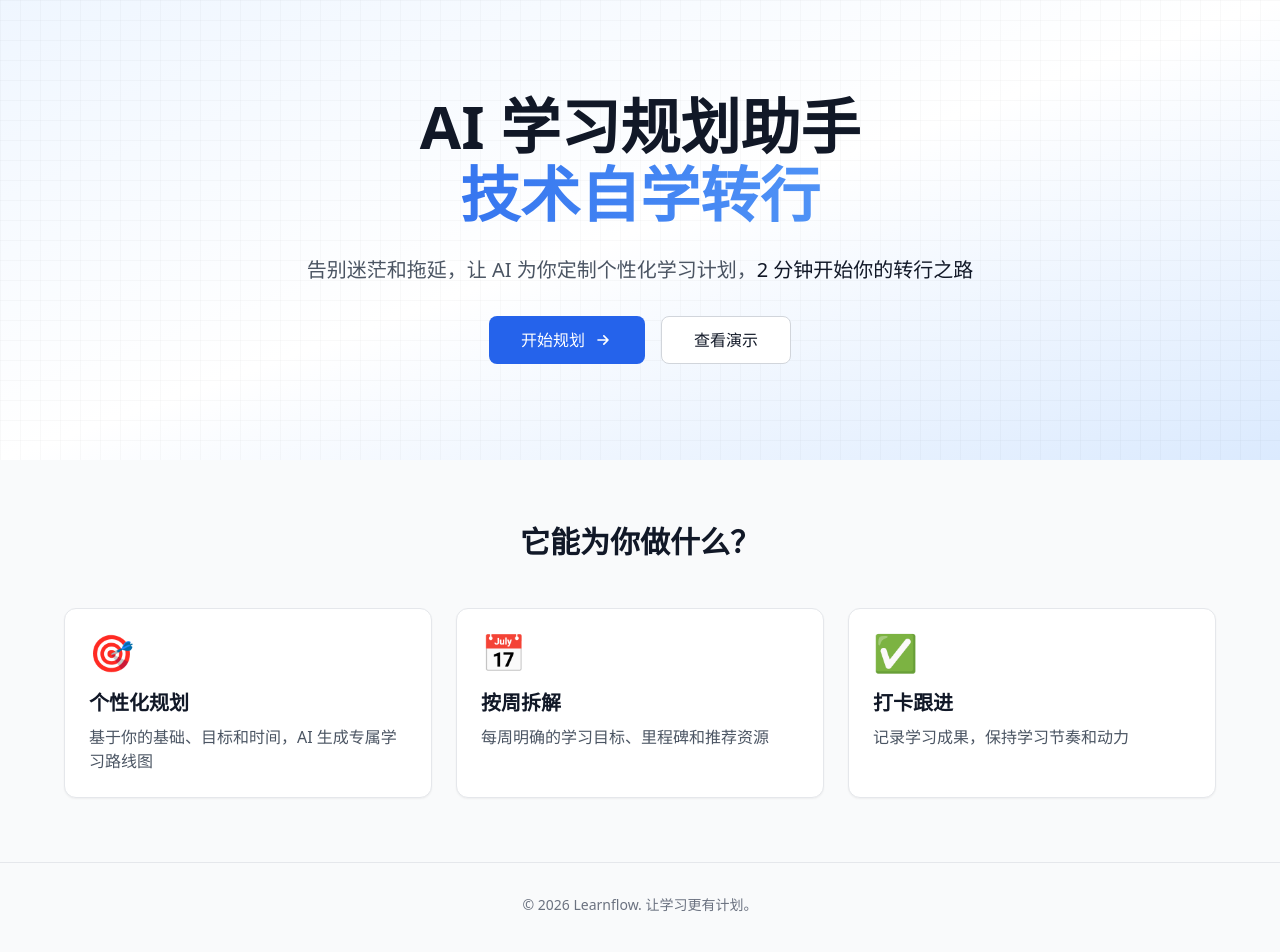
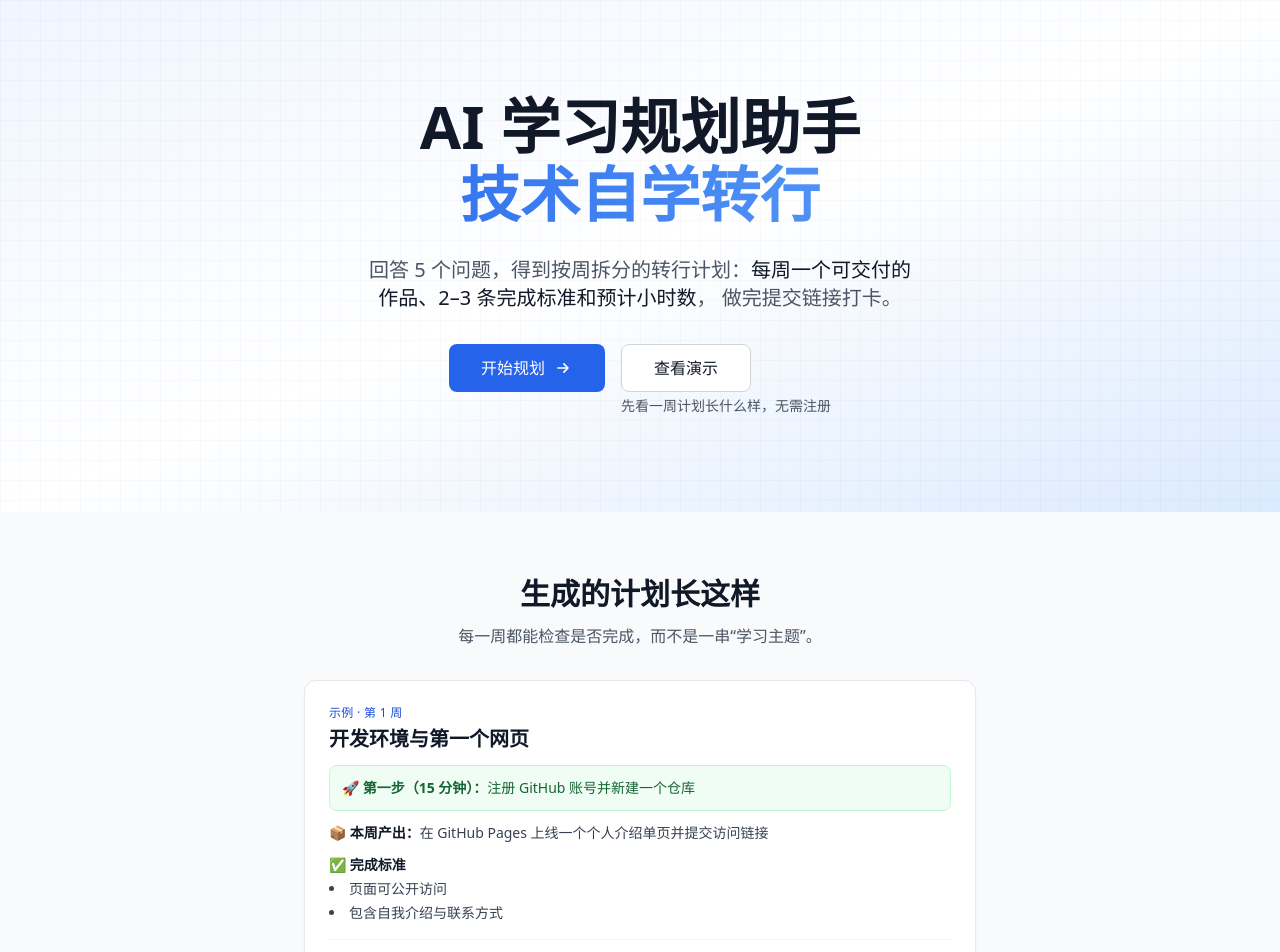
Before and after one commit to wind-for-you/learnflow-lite, a Next.js app: page / in a window 1280 px wide. Shown: the top 952 px of the page. Built offline with nearby package versions, Linux system fonts and the light colour scheme; no server answers.

Commit message:
feat(landing): 用真实示例周卡片替换 3 个泛化功能卡，文案具体化，查看演示附说明并跳转 #demo

```diff
--- a/app/page.tsx
+++ b/app/page.tsx
@@ -1,5 +1,5 @@
 import Link from 'next/link';
-import { DemoCards } from '@/components/demo-cards';
+import { SampleWeekCard } from '@/components/sample-week-card';
 
 export default function HomePage() {
   return (
@@ -17,11 +17,12 @@ export default function HomePage() {
             </h1>
 
             <p className="text-lg sm:text-xl text-gray-600 max-w-2xl mx-auto animate-slide-up text-balance">
-              告别迷茫和拖延，让 AI 为你定制个性化学习计划，
-              <span className="font-medium text-gray-900">2 分钟开始你的转行之路</span>
+              回答 5 个问题，得到按周拆分的转行计划：
+              <span className="font-medium text-gray-900">每周一个可交付的作品、2–3 条完成标准和预计小时数</span>，
+              做完提交链接打卡。
             </p>
 
-            <div className="flex flex-col sm:flex-row gap-4 justify-center items-center animate-scale-in">
+            <div className="flex flex-col sm:flex-row gap-4 justify-center items-center sm:items-start animate-scale-in">
               <Link
                 href="/onboarding"
                 className="inline-flex items-center justify-center h-12 px-8 rounded-lg bg-primary-600 text-white font-medium hover:bg-primary-700 transition-colors focus-visible:outline-none focus-visible:ring-2 focus-visible:ring-primary-500"
@@ -32,21 +33,25 @@ export default function HomePage() {
                 </svg>
               </Link>
 
+              <div className="flex flex-col items-center gap-1 sm:items-start">
                 <a
                   href="#demo"
                   className="inline-flex items-center justify-center h-12 px-8 rounded-lg border border-gray-300 bg-white font-medium hover:bg-gray-50 transition-colors"
                 >
                   查看演示
                 </a>
+                <span className="text-sm text-gray-600">先看一周计划长什么样，无需注册</span>
+              </div>
             </div>
           </div>
         </div>
       </section>
 
-      <section id="demo" className="py-16 px-4 sm:px-6">
+      <section id="demo" className="scroll-mt-4 py-12 px-4 sm:px-6 sm:py-16">
         <div className="max-w-6xl mx-auto">
-          <h2 className="text-3xl font-bold text-center mb-12">它能为你做什么？</h2>
-          <DemoCards />
+          <h2 className="text-2xl sm:text-3xl font-bold text-center mb-3">生成的计划长这样</h2>
+          <p className="text-center text-gray-600 mb-8">每一周都能检查是否完成，而不是一串“学习主题”。</p>
+          <SampleWeekCard />
         </div>
       </section>
 
--- a/components/demo-cards-client.tsx
+++ /dev/null
@@ -1,62 +0,0 @@
-'use client';
-
-import { LazyMotion, domAnimation, m } from 'motion/react';
-
-const features = [
-  {
-    icon: '🎯',
-    title: '个性化规划',
-    description: '基于你的基础、目标和时间，AI 生成专属学习路线图',
-  },
-  {
-    icon: '📅',
-    title: '按周拆解',
-    description: '每周明确的学习目标、里程碑和推荐资源',
-  },
-  {
-    icon: '✅',
-    title: '打卡跟进',
-    description: '记录学习成果，保持学习节奏和动力',
-  },
-];
-
-const container = {
-  hidden: { opacity: 0 },
-  show: {
-    opacity: 1,
-    transition: {
-      staggerChildren: 0.1,
-    },
-  },
-};
-
-const item = {
-  hidden: { y: 20, opacity: 0 },
-  show: { y: 0, opacity: 1 },
-};
-
-export default function DemoCardsClient() {
-  return (
-    <LazyMotion features={domAnimation}>
-      <m.div
-        className="grid gap-6 md:grid-cols-3"
-        variants={container}
-        initial="hidden"
-        whileInView="show"
-        viewport={{ once: true, margin: '-100px' }}
-      >
-        {features.map((feature) => (
-          <m.div
-            key={feature.title}
-            variants={item}
-            className="p-6 rounded-xl border border-gray-200 bg-white shadow-sm hover:shadow-md transition-shadow"
-          >
-            <div className="text-4xl mb-4">{feature.icon}</div>
-            <h3 className="text-xl font-semibold mb-2">{feature.title}</h3>
-            <p className="text-gray-600">{feature.description}</p>
-          </m.div>
-        ))}
-      </m.div>
-    </LazyMotion>
-  );
-}
--- a/components/demo-cards.tsx
+++ /dev/null
@@ -1,25 +0,0 @@
-'use client';
-
-import dynamic from 'next/dynamic';
-
-const DemoCardsClient = dynamic(() => import('./demo-cards-client'), {
-  ssr: false,
-  loading: () => (
-    <div className="grid gap-6 md:grid-cols-3">
-      {[1, 2, 3].map((i) => (
-        <div
-          key={i}
-          className="p-6 rounded-xl border border-gray-200 bg-white shadow-sm"
-        >
-          <div className="h-12 w-12 rounded-lg bg-gray-100 mb-4"></div>
-          <div className="h-6 bg-gray-100 rounded mb-2"></div>
-          <div className="h-4 bg-gray-100 rounded w-3/4"></div>
-        </div>
-      ))}
-    </div>
-  ),
-});
-
-export function DemoCards() {
-  return <DemoCardsClient />;
-}
--- /dev/null
+++ b/components/sample-week-card.tsx
@@ -0,0 +1,36 @@
+import { templateWeeks } from '@/lib/mock/plan-data';
+
+/** 首页示例：真实的一周计划卡片（与生成结果同一数据结构）。 */
+export function SampleWeekCard() {
+  const week = templateWeeks[0];
+  return (
+    <article
+      data-testid="sample-week-card"
+      className="mx-auto max-w-2xl rounded-xl border border-gray-200 bg-white p-4 text-left shadow-sm sm:p-6"
+    >
+      <p className="mb-1 text-xs font-medium uppercase tracking-wide text-primary-700">示例 · 第 1 周</p>
+      <h3 className="text-lg font-bold text-gray-900 sm:text-xl">{week.title}</h3>
+      {week.firstStep && (
+        <p className="mt-3 rounded-lg border border-success-200 bg-success-50 p-3 text-sm text-success-800">
+          <span className="font-semibold">🚀 第一步（{week.firstStep.minutes} 分钟）：</span>
+          {week.firstStep.action}
+        </p>
+      )}
+      <p className="mt-3 text-sm text-gray-700">
+        <span className="font-semibold text-gray-900">📦 本周产出：</span>
+        {week.deliverable}
+      </p>
+      <div className="mt-3">
+        <h4 className="mb-1 text-sm font-semibold text-gray-900">✅ 完成标准</h4>
+        <ul className="list-inside list-disc space-y-1 text-sm text-gray-700">
+          {week.doneCriteria.map((c) => (
+            <li key={c}>{c}</li>
+          ))}
+        </ul>
+      </div>
+      <p className="mt-4 border-t border-gray-100 pt-3 text-sm text-gray-600">
+        ⏱️ 预计投入：{week.estimateHours} 小时 · 完成后提交链接打卡
+      </p>
+    </article>
+  );
+}
```
Lines whose indentation alone changed are shown as unchanged.
